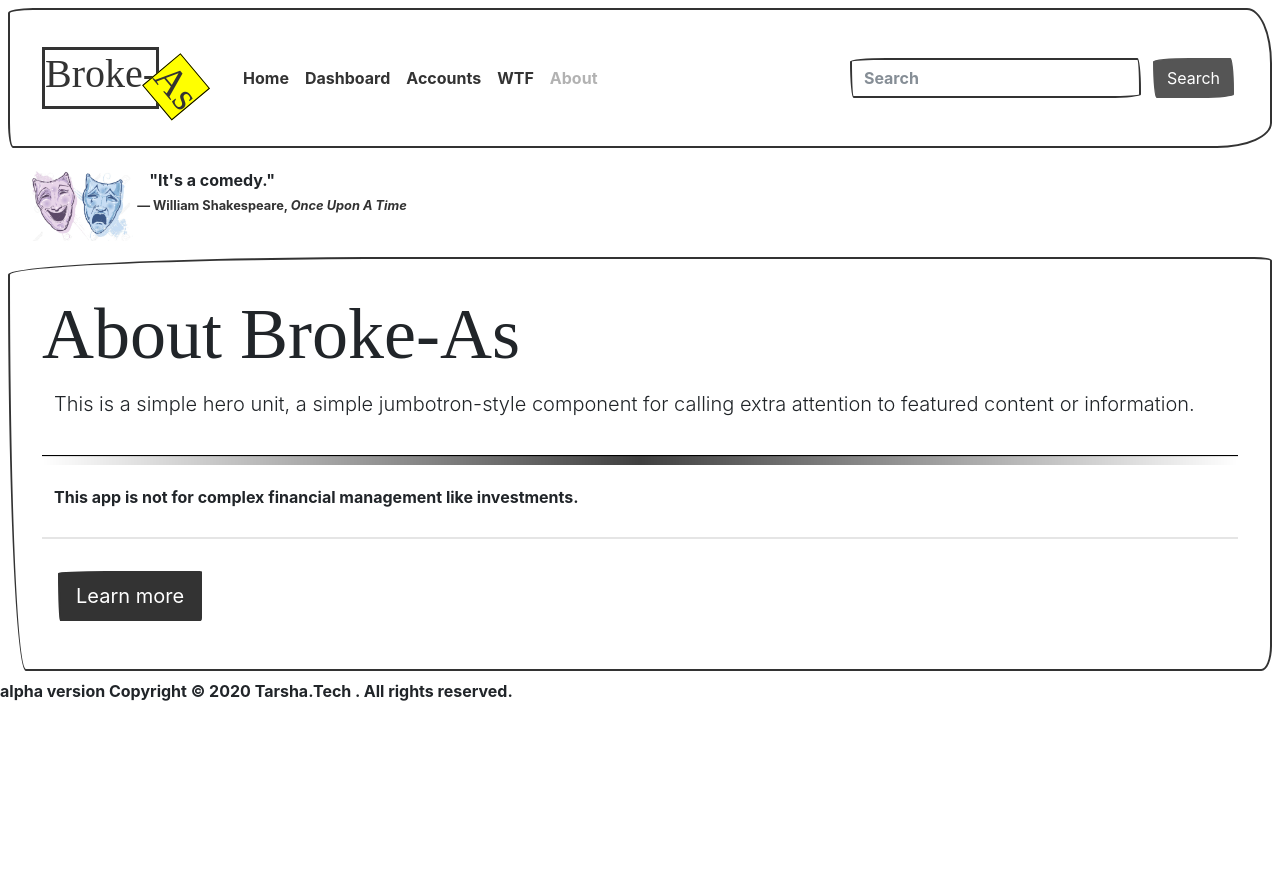
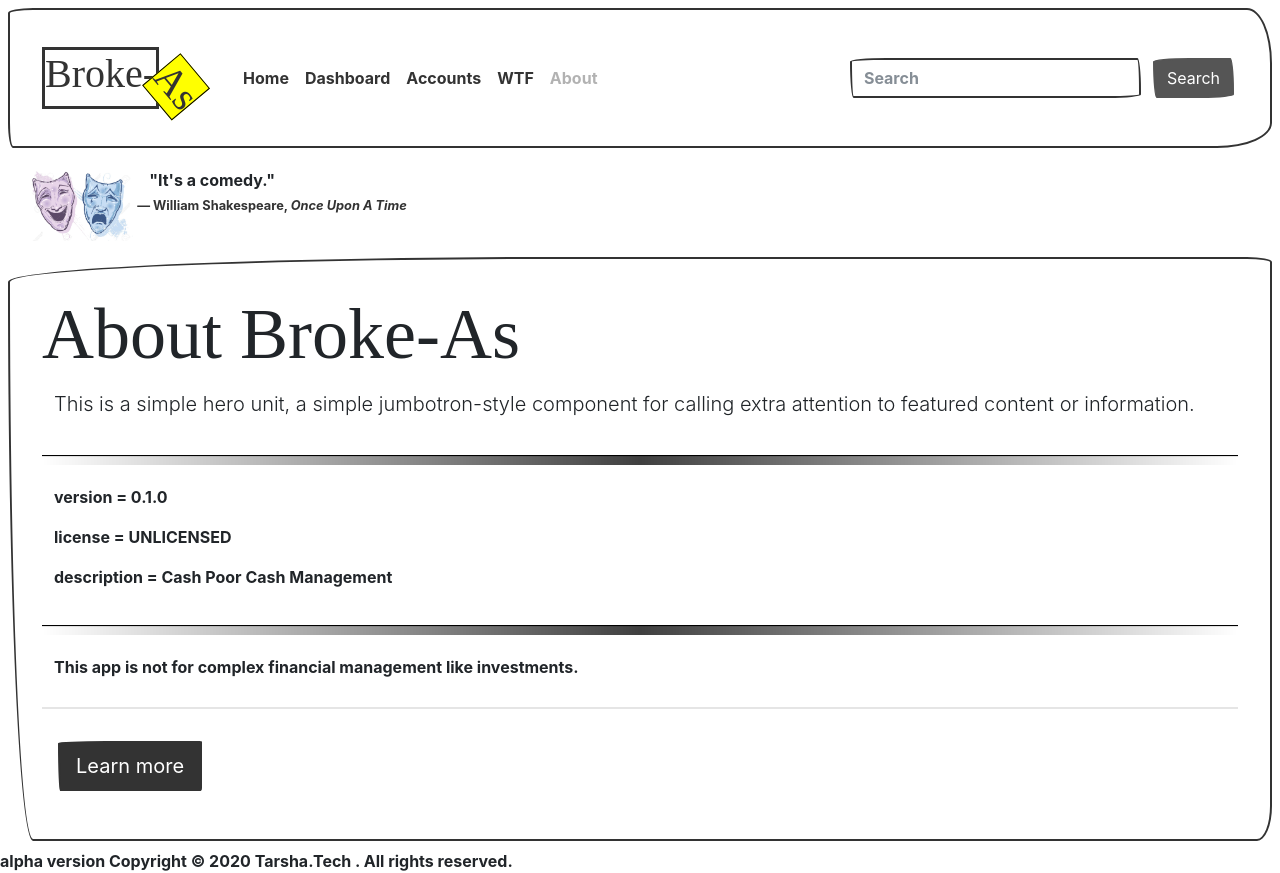
Before and after one commit to mtsafe/broke-as, a React (Create React App) app: page /about in a window 1280 px wide. Before the commit the page ends 800 px from the top, so only its background shows below. Built offline with nearby package versions, Linux system fonts and the light colour scheme; a web font is replaced by a local one.

Commit message:
Updated content for About page
Content was updated in the about page to display the version, license, and description from the package.json.
The Jumbotron was updated to display an array of JSX elements as content.
2 utility functions were added in support.

```diff
--- a/src/components/jumbotron/jumbotron.component.jsx
+++ b/src/components/jumbotron/jumbotron.component.jsx
@@ -1,24 +1,47 @@
 import React from "react"
-import isNonEmptyString from "../../utils/utils"
+import { isNonEmptyArray, isNonEmptyString } from "../../utils/utils"
 
 import "./jumbotron.styles.scss"
 import BtnLearnMore from "../../components/btn-learn-more/btn-learn-more.component"
 
+const wrapStringIntoParagraph = str => {
+  return (
+    <React.Fragment>
+      <hr className="style-2" />
+      <p>{str}</p>
+    </React.Fragment>
+  )
+}
+
+const wrapIndexedElement = (element, index) => {
+  return (
+    <React.Fragment key={index}>
+      <hr className="style-2" />
+      {element}
+    </React.Fragment>
+  )
+}
+
+const wrapIndexedObject = (obj, index) => {
+  if (React.isValidElement(obj)) return wrapIndexedElement(obj, index)
+}
+
+const jumbotronContent = content => {
+  if (React.isValidElement(content)) return content
+  if (isNonEmptyString(content)) return wrapStringIntoParagraph(content)
+  if (isNonEmptyArray(content)) {
+    return <>{content.map((obj, index) => wrapIndexedObject(obj, index))}</>
+  }
+}
+
 const Jumbotron = ({ title, lead, content }) => {
-  const isGoodContent = isNonEmptyString(content)
-
   return (
     <div className="jumbotron">
       <header id="jumbotron-header">
         <h1 className="display-3">{title}</h1>
       </header>
       <p className="lead">{lead}</p>
-      {isGoodContent && (
-        <React.Fragment>
-          <hr className="style-2" />
-          <p>{content}</p>
-        </React.Fragment>
-      )}
+      {jumbotronContent(content)}
       <hr className="my-4" />
       <footer id="jumbotron-footer">
         <BtnLearnMore />
--- a/src/pages/about-page/about-page.component.jsx
+++ b/src/pages/about-page/about-page.component.jsx
@@ -1,4 +1,5 @@
 import React from "react"
+import packageInfo from "../../../package.json"
 
 import "./about-page.style.scss"
 
@@ -16,7 +17,18 @@ const AboutPage = props => (
       <Jumbotron
         title="About Broke-As"
         lead="This is a simple hero unit, a simple jumbotron-style component for calling extra attention to featured content or information."
-        content="This app is not for complex financial management like investments."
+        content={[
+          <React.Fragment>
+            <p>version = {packageInfo.version}</p>
+            <p>license = {packageInfo.license}</p>
+            <p>description = {packageInfo.description}</p>
+          </React.Fragment>,
+          <React.Fragment>
+            <p>
+              This app is not for complex financial management like investments.
+            </p>
+          </React.Fragment>,
+        ]}
       />
     </main>
   </div>
--- a/src/utils/utils.js
+++ b/src/utils/utils.js
@@ -1,5 +1,11 @@
+function isNonEmptyArray(variable) {
+  return Array.isArray(variable) && variable.length > 0
+}
 function isNonEmptyString(str) {
-  return typeof str === "string" && str !== "";
+  return typeof str === "string" && str !== ""
+}
+function isPlainObject(value) {
+  return typeof value === "object" && value !== null && !Array.isArray(value)
 }
 
-export default isNonEmptyString;
+export { isNonEmptyArray, isNonEmptyString, isPlainObject }
```
Also changed, not shown: 1 other file (tests, documents, lock files or other folders).
